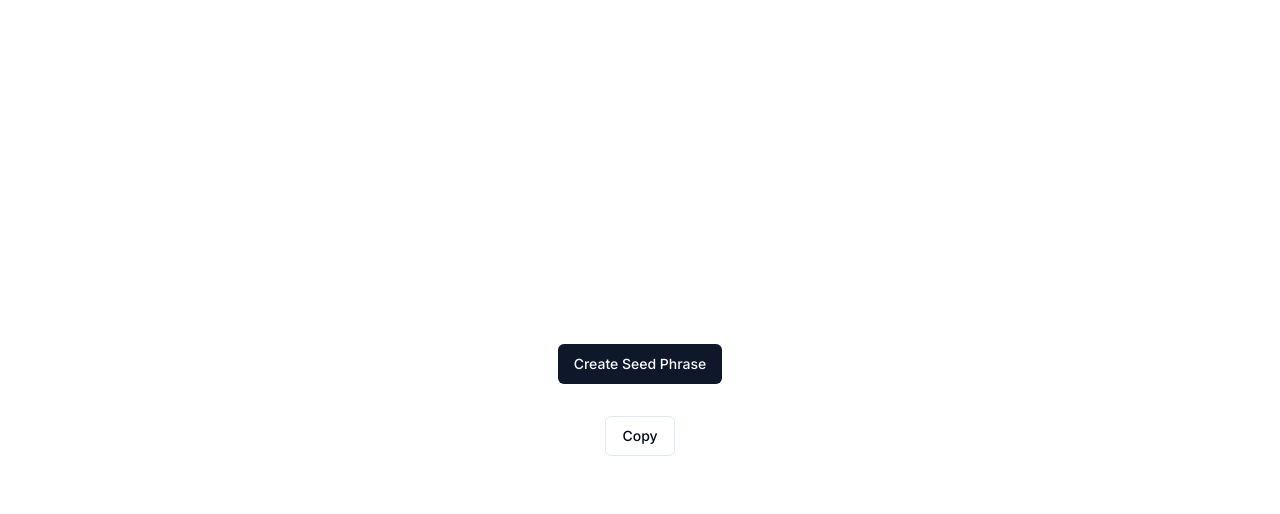
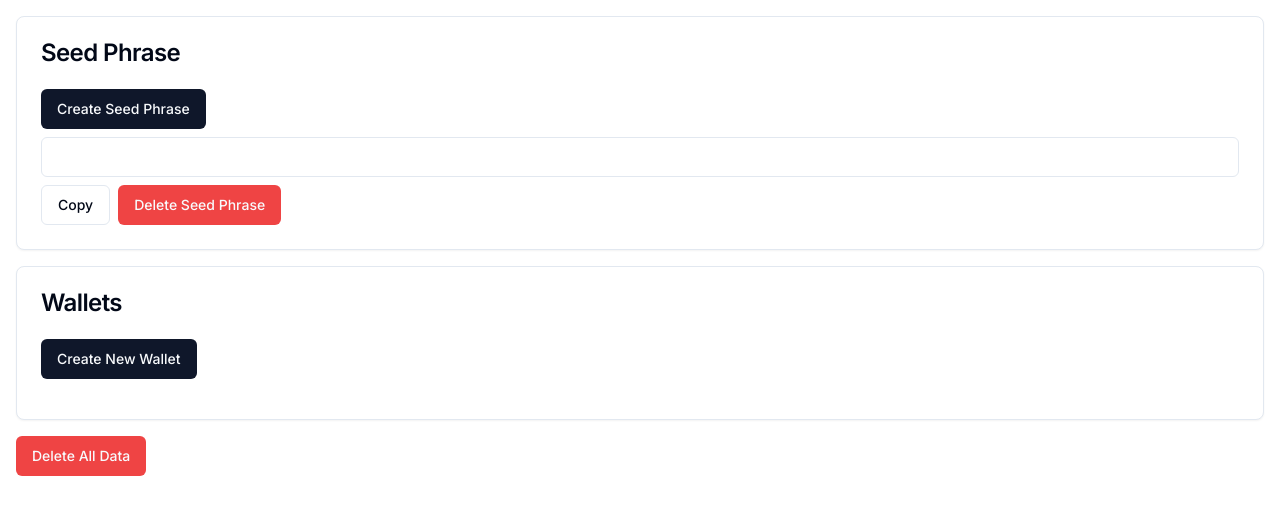
Before and after one commit to retrogtx/sol-faucet, a Next.js app: page /wallet in a window 1280 px wide. Shown: the top 514 px of the page. Built offline with nearby package versions, Linux system fonts and the light colour scheme.

Commit message:
add wallet lfg

```diff
--- a/app/wallet/page.tsx
+++ b/app/wallet/page.tsx
@@ -1,36 +1,87 @@
 'use client';
 
-import { useState } from "react";
+import { useState, useEffect } from "react";
 import { generateMnemonic } from "bip39";
+import * as ed25519 from '@noble/ed25519';
+import { sha512 } from '@noble/hashes/sha512';
 import { Button } from "@/components/ui/button";
-import { useToast } from "@/components/ui/use-toast"
+import { useToast } from "@/components/ui/use-toast";
+import { Input } from "@/components/ui/input";
+import { Card, CardContent, CardHeader, CardTitle } from "@/components/ui/card";
+
+// Add this line right after the imports
+ed25519.etc.sha512Sync = (...m) => sha512(ed25519.etc.concatBytes(...m));
+
+interface Wallet {
+  publicKey: string;
+  privateKey: string;
+}
+
 
 export default function Wallet() {
     const [mnemonic, setMnemonic] = useState("");
+    const [wallets, setWallets] = useState<Wallet[]>([]);
     const { toast } = useToast();
-    const copyToClipboard = () => {
-        navigator.clipboard.writeText(mnemonic);
+
+    const generateWallet = async () => {
+        const privateKey = ed25519.utils.randomPrivateKey();
+        const publicKey = await ed25519.getPublicKey(privateKey);
+        return {
+            publicKey: Buffer.from(publicKey).toString('hex'),
+            privateKey: Buffer.from(privateKey).toString('hex')
+        };
+    };
+
+    const addWallet = async () => {
+        const newWallet = await generateWallet();
+        setWallets([...wallets, newWallet]);
+        toast({
+            description: "New wallet created.",
+        });
+    };
+
+    const deleteWallet = (index: number) => {
+        const updatedWallets = wallets.filter((_, i) => i !== index);
+        setWallets(updatedWallets);
+        toast({
+            description: "Wallet deleted.",
+        });
+    };
+
+    const deleteSeedPhrase = () => {
+        setMnemonic("");
+        toast({
+            description: "Seed phrase deleted.",
+        });
+    };
+
+    const deleteAll = () => {
+        setMnemonic("");
+        setWallets([]);
+        toast({
+            description: "All data deleted.",
+        });
     };
 
     return (
-        <div style={{
-            display: 'flex',
-            flexDirection: 'column',
-            alignItems: 'center',
-            justifyContent: 'center',
-            height: '100vh'
-        }}>
+        <div className="container mx-auto p-4">
+            <Card className="mb-4">
+                <CardHeader>
+                    <CardTitle>Seed Phrase</CardTitle>
+                </CardHeader>
+                <CardContent>
                     <Button onClick={async function() {
                         const mn = await generateMnemonic();
                         setMnemonic(mn);
-            }}>
+                    }} className="mb-2">
                         Create Seed Phrase
                     </Button>
-            <input type="text" value={mnemonic} readOnly className="mt-2 w-full max-w-lg overflow-hidden text-ellipsis whitespace-nowrap" />
+                    <Input value={mnemonic} readOnly className="mb-2" />
+                    <div className="flex space-x-2">
                         <Button
                             variant="outline"
                             onClick={() => {
-        copyToClipboard();
+                                navigator.clipboard.writeText(mnemonic);
                                 toast({
                                     description: "Seed phrase has been copied.",
                                 })
@@ -38,6 +89,34 @@
                         >
                             Copy
                         </Button>
+                        <Button variant="destructive" onClick={deleteSeedPhrase}>
+                            Delete Seed Phrase
+                        </Button>
+                    </div>
+                </CardContent>
+            </Card>
+
+            <Card className="mb-4">
+                <CardHeader>
+                    <CardTitle>Wallets</CardTitle>
+                </CardHeader>
+                <CardContent>
+                    <Button onClick={addWallet} className="mb-4">Create New Wallet</Button>
+                    {wallets.map((wallet, index) => (
+                        <div key={index} className="mb-4 p-4 border rounded">
+                            <p>Public Key: {wallet.publicKey}</p>
+                            <p>Private Key: {wallet.privateKey}</p>
+                            <Button variant="destructive" onClick={() => deleteWallet(index)} className="mt-2">
+                                Delete Wallet
+                            </Button>
+                        </div>
+                    ))}
+                </CardContent>
+            </Card>
+
+            <Button variant="destructive" onClick={deleteAll}>
+                Delete All Data
+            </Button>
         </div>
     );
 }
--- /dev/null
+++ b/components/ui/card.tsx
@@ -0,0 +1,79 @@
+import * as React from "react"
+
+import { cn } from "@/lib/utils"
+
+const Card = React.forwardRef<
+  HTMLDivElement,
+  React.HTMLAttributes<HTMLDivElement>
+>(({ className, ...props }, ref) => (
+  <div
+    ref={ref}
+    className={cn(
+      "rounded-lg border bg-card text-card-foreground shadow-sm",
+      className
+    )}
+    {...props}
+  />
+))
+Card.displayName = "Card"
+
+const CardHeader = React.forwardRef<
+  HTMLDivElement,
+  React.HTMLAttributes<HTMLDivElement>
+>(({ className, ...props }, ref) => (
+  <div
+    ref={ref}
+    className={cn("flex flex-col space-y-1.5 p-6", className)}
+    {...props}
+  />
+))
+CardHeader.displayName = "CardHeader"
+
+const CardTitle = React.forwardRef<
+  HTMLParagraphElement,
+  React.HTMLAttributes<HTMLHeadingElement>
+>(({ className, ...props }, ref) => (
+  <h3
+    ref={ref}
+    className={cn(
+      "text-2xl font-semibold leading-none tracking-tight",
+      className
+    )}
+    {...props}
+  />
+))
+CardTitle.displayName = "CardTitle"
+
+const CardDescription = React.forwardRef<
+  HTMLParagraphElement,
+  React.HTMLAttributes<HTMLParagraphElement>
+>(({ className, ...props }, ref) => (
+  <p
+    ref={ref}
+    className={cn("text-sm text-muted-foreground", className)}
+    {...props}
+  />
+))
+CardDescription.displayName = "CardDescription"
+
+const CardContent = React.forwardRef<
+  HTMLDivElement,
+  React.HTMLAttributes<HTMLDivElement>
+>(({ className, ...props }, ref) => (
+  <div ref={ref} className={cn("p-6 pt-0", className)} {...props} />
+))
+CardContent.displayName = "CardContent"
+
+const CardFooter = React.forwardRef<
+  HTMLDivElement,
+  React.HTMLAttributes<HTMLDivElement>
+>(({ className, ...props }, ref) => (
+  <div
+    ref={ref}
+    className={cn("flex items-center p-6 pt-0", className)}
+    {...props}
+  />
+))
+CardFooter.displayName = "CardFooter"
+
+export { Card, CardHeader, CardFooter, CardTitle, CardDescription, CardContent }
--- a/next.config.mjs
+++ b/next.config.mjs
@@ -1,4 +1,15 @@
 /** @type {import('next').NextConfig} */
-const nextConfig = {};
+const nextConfig = {
+    webpack: (config, { isServer }) => {
+      if (!isServer) {
+        config.resolve.fallback = {
+          ...config.resolve.fallback,
+          crypto: false,
+          stream: false,
+        };
+      }
+      return config;
+    },
+  };
 
-export default nextConfig;
+  export default nextConfig;
--- a/package.json
+++ b/package.json
@@ -9,6 +9,8 @@
     "lint": "next lint"
   },
   "dependencies": {
+    "@noble/ed25519": "^2.1.0",
+    "@noble/hashes": "^1.4.0",
     "@radix-ui/react-dropdown-menu": "^2.1.1",
     "@radix-ui/react-icons": "^1.3.0",
     "@radix-ui/react-slot": "^1.1.0",
@@ -18,11 +20,13 @@
     "bip39": "^3.1.0",
     "class-variance-authority": "^0.7.0",
     "clsx": "^2.1.1",
+    "crypto-browserify": "^3.12.0",
     "lucide-react": "^0.428.0",
     "next": "14.2.5",
     "next-themes": "^0.3.0",
     "react": "^18",
     "react-dom": "^18",
+    "stream-browserify": "^3.0.0",
     "tailwind-merge": "^2.5.2",
     "tailwindcss-animate": "^1.0.7"
   },
```
Also changed, not shown: 1 other file (tests, documents, lock files or other folders). Lines whose indentation alone changed are shown as unchanged.
